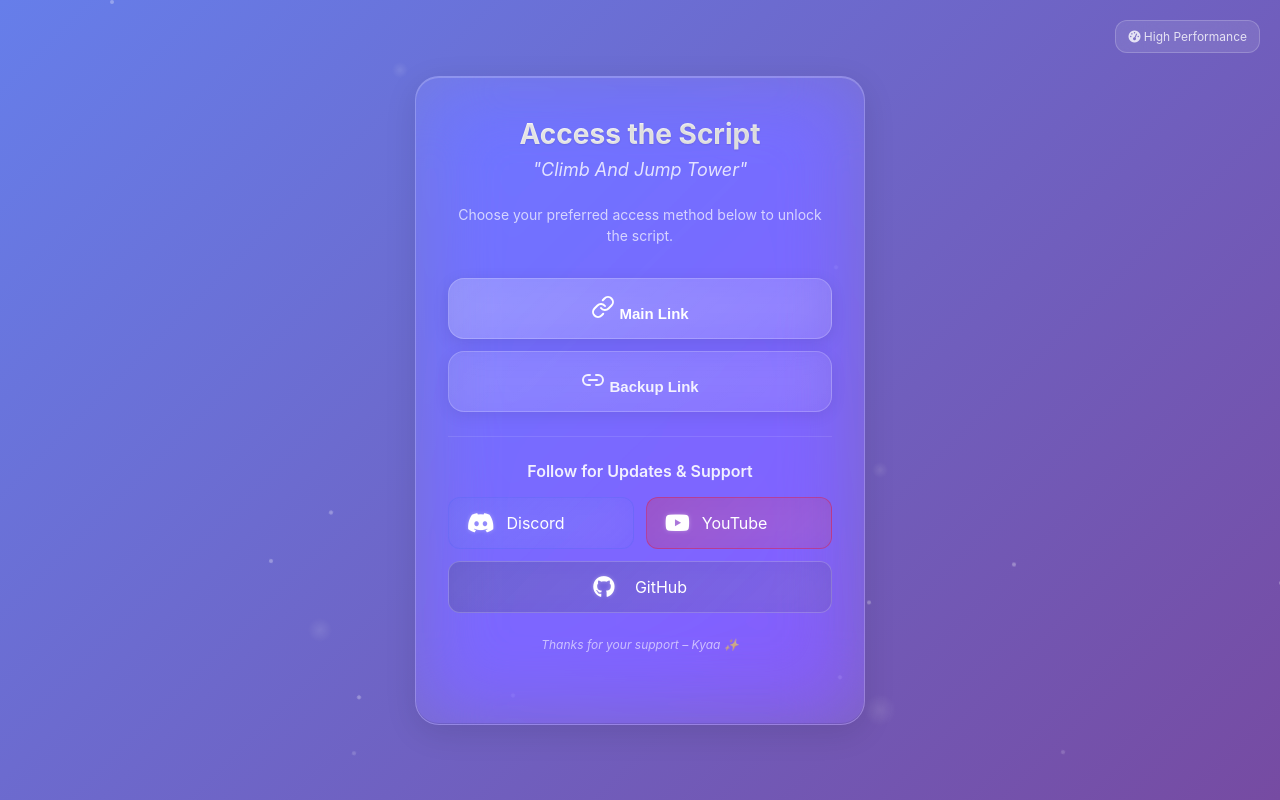
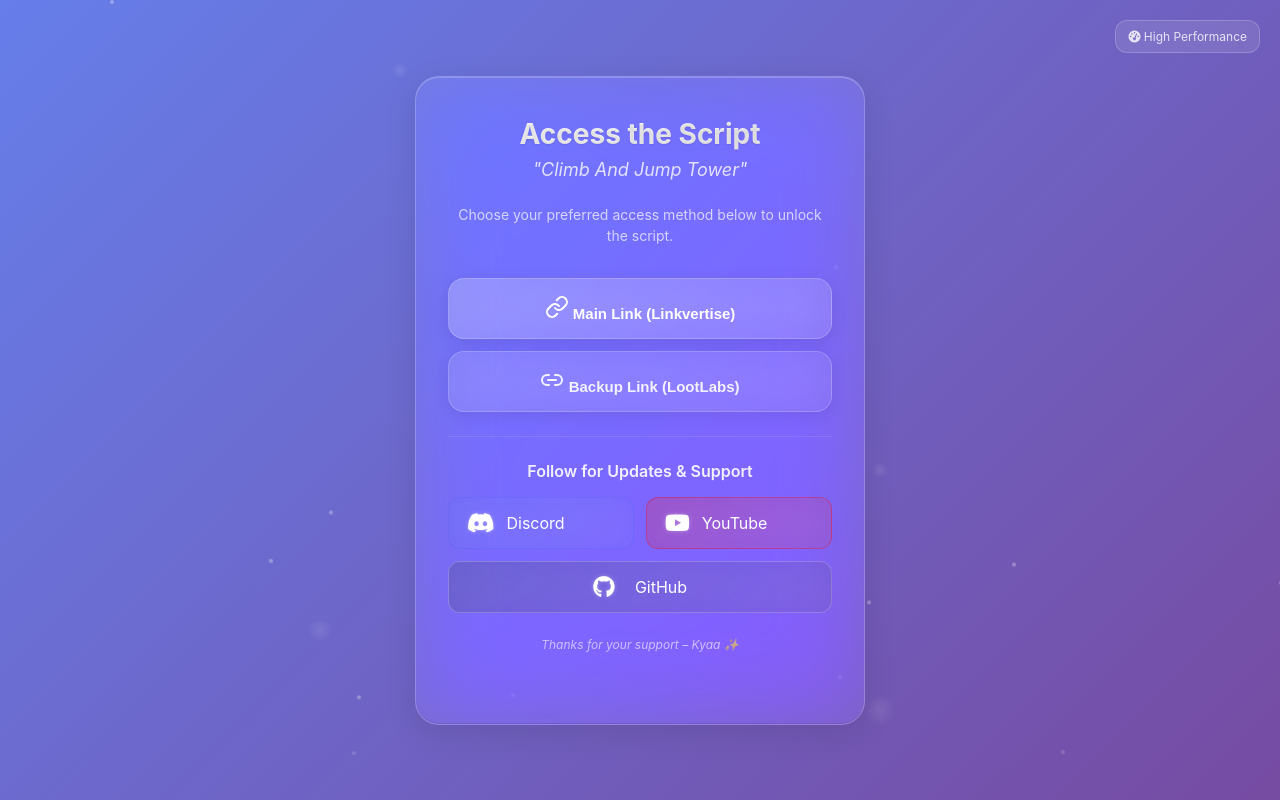
Before and after one commit to getkyaa/cajt_tora, a plain HTML site: page index.html in a window 1280 px wide. Drawn offline with nearby package versions, Linux system fonts and the light colour scheme.

Commit message:
Update index.html

```diff
--- a/index.html
+++ b/index.html
@@ -689,12 +689,12 @@ button[data-link] i {
 
       <div class="access-content">
 <button class="btn btn-main" data-link="https://direct-link.net/1370839/IH4UlOL8CA1a" data-link-type="main">
-  <span class="btn-text"><i data-lucide="link"></i> Main Link</span>
+  <span class="btn-text"><i data-lucide="link"></i> Main Link (Linkvertise)</span>
   <div class="btn-spinner"></div>
 </button>
 
 <button class="btn btn-support" data-link="https://lootdest.org/s?Gt2HlPyG" data-link-type="backup">
-  <span class="btn-text"><i data-lucide="link-2"></i> Backup Link</span>
+  <span class="btn-text"><i data-lucide="link-2"></i> Backup Link (LootLabs)</span>
   <div class="btn-spinner"></div>
 </button>
 
```
